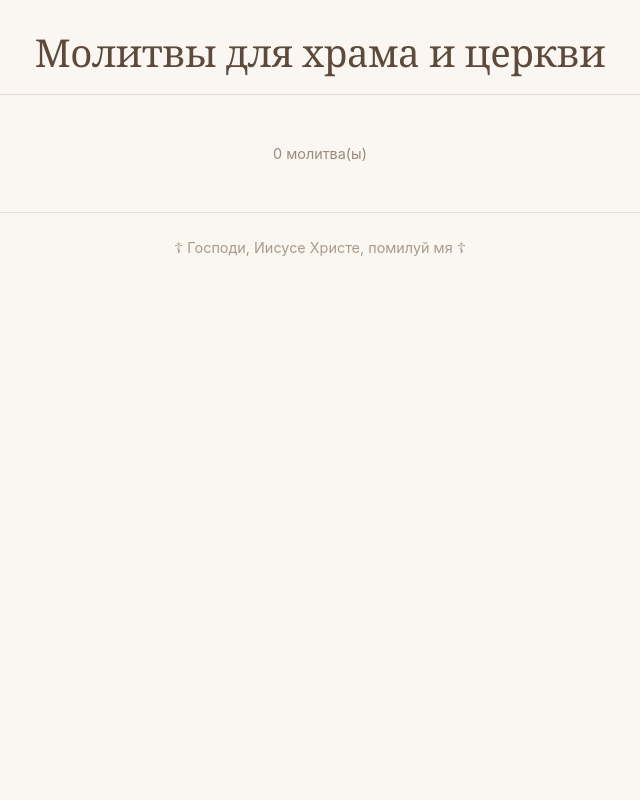
After one commit to noyemkaren-ship-it/Molitvi, a FastAPI app: template templates/church.html in a window 1280 px wide. The commit adds this page. Shown: the whole page, without its empty margins (320-960 px from the left). Run offline with FastAPI, Linux system fonts and the light colour scheme; the template is opened without the code that fills it, so the values that code supplies are empty.

Commit message:
Hristos: 1v

```diff
--- a/hristos.py
+++ b/hristos.py
@@ -205,3 +205,16 @@ mol = [
         ]
     }
 ]
+
+
+molitvi = [{
+    "Господи, Иисусе Христе, Сыне Божий, помилуй мя грешного (грешную)"
+    },
+    {
+        "Пресвятая Богородице, спаси нас (для святой МАТЕРИ)"
+    },{
+        "Господи, настави меня на путь Твой (для любой иконы)"
+    },
+    {
+        "«Слава Отцу и Сыну и Святому Духу, ныне и присно и во веки веков. Аминь» ."
+    }]
--- a/main.py
+++ b/main.py
@@ -1,6 +1,6 @@
 from fastapi import FastAPI, Request
 from starlette.templating import Jinja2Templates
-from hristos import mol
+from hristos import mol, molitvi
 
 app = FastAPI()
 templates = Jinja2Templates(directory="templates")
@@ -19,3 +19,10 @@ async def smol(request: Request):
         "request": request,
         "mol": mol
     })
+
+@app.get("/church")
+async def church(request: Request):
+    return templates.TemplateResponse("church.html", {
+        "request": request,
+        "molitva": molitvi
+    })
--- /dev/null
+++ b/templates/church.html
@@ -0,0 +1,115 @@
+<!DOCTYPE html>
+<html lang="ru">
+<head>
+    <meta charset="UTF-8">
+    <meta name="viewport" content="width=device-width, initial-scale=1.0, maximum-scale=1.0, user-scalable=yes">
+    <title>Молитвы у иконы</title>
+    <style>
+        * {
+            margin: 0;
+            padding: 0;
+            box-sizing: border-box;
+        }
+
+        body {
+            font-family: -apple-system, BlinkMacSystemFont, 'Segoe UI', Roboto, Oxygen, Ubuntu, Cantarell, 'Open Sans', 'Helvetica Neue', sans-serif;
+            background: #faf7f2;
+            min-height: 100vh;
+            display: flex;
+            flex-direction: column;
+            align-items: center;
+            padding: 24px 16px;
+            line-height: 1.5;
+            color: #2e2a27;
+        }
+
+        .container {
+            max-width: 720px;
+            width: 100%;
+        }
+
+        h1 {
+            font-size: clamp(1.8rem, 7vw, 2.4rem);
+            font-weight: 350;
+            text-align: center;
+            color: #5d4a3a;
+            margin-bottom: 36px;
+            padding-bottom: 12px;
+            border-bottom: 1px solid #e0d6cc;
+            font-family: 'Georgia', 'Times New Roman', serif;
+            letter-spacing: -0.01em;
+        }
+
+        .prayer-list {
+            display: flex;
+            flex-direction: column;
+            gap: 16px;
+        }
+
+        .prayer-item {
+            background: #ffffff;
+            border: 1px solid #e6ded5;
+            border-radius: 32px;
+            padding: 28px 32px;
+            box-shadow: 0 4px 12px rgba(110, 80, 60, 0.05);
+            font-size: clamp(1.3rem, 5.5vw, 1.8rem);
+            font-family: 'Georgia', 'Times New Roman', serif;
+            color: #3a2f28;
+            line-height: 1.6;
+            transition: all 0.1s ease;
+            word-break: break-word;
+            text-align: center;
+            font-weight: 400;
+            font-style: italic;
+            letter-spacing: 0.3px;
+        }
+
+        .prayer-item:active {
+            background: #f5f0ea;
+            transform: scale(0.99);
+        }
+
+        @media (hover: hover) {
+            .prayer-item:hover {
+                border-color: #cbb9a8;
+                box-shadow: 0 8px 18px -6px rgba(100, 70, 45, 0.12);
+            }
+        }
+
+        .footer {
+            margin-top: 48px;
+            text-align: center;
+            font-size: 0.9rem;
+            color: #ab9a8a;
+            padding-top: 24px;
+            border-top: 1px solid #e8dfd6;
+        }
+
+        .small-note {
+            margin-top: 12px;
+            font-size: 0.9rem;
+            color: #9b8b7c;
+            text-align: center;
+        }
+    </style>
+</head>
+<body>
+    <div class="container">
+        <h1>Молитвы для храма и церкви</h1>
+
+        <div class="prayer-list">
+            {% for mol in molitva %}
+                <div class="prayer-item">{{ mol }}</div>
+            {% endfor %}
+        </div>
+
+        <div class="small-note">
+            {{ molitva|length }} молитва(ы)
+        </div>
+
+        <div class="footer">
+            <span>☦ Господи, Иисусе Христе, помилуй мя ☦</span>
+        </div>
+    </div>
+</body>
+</html>
--- a/templates/index.html
+++ b/templates/index.html
@@ -54,6 +54,7 @@
             gap: 12px;
             border-left: 5px solid #d4b99b;
             padding-left: 18px;
+            text-align: center;
         }
 
         /* эмодзи в заголовке будут чуть крупнее */
@@ -306,5 +307,6 @@
     <p style="text-align: center; color: #aa9f96; font-style: italic; margin-top: 1.5rem;">☦️ Спаси, Господи, люди Твоя</p>
 </div>
 <h2><a href="smol">Короткие молитвы</a></h2>
+<h2><a href="church">Молитвы для церкови!</a></h2>
 </body>
 </html>
```
